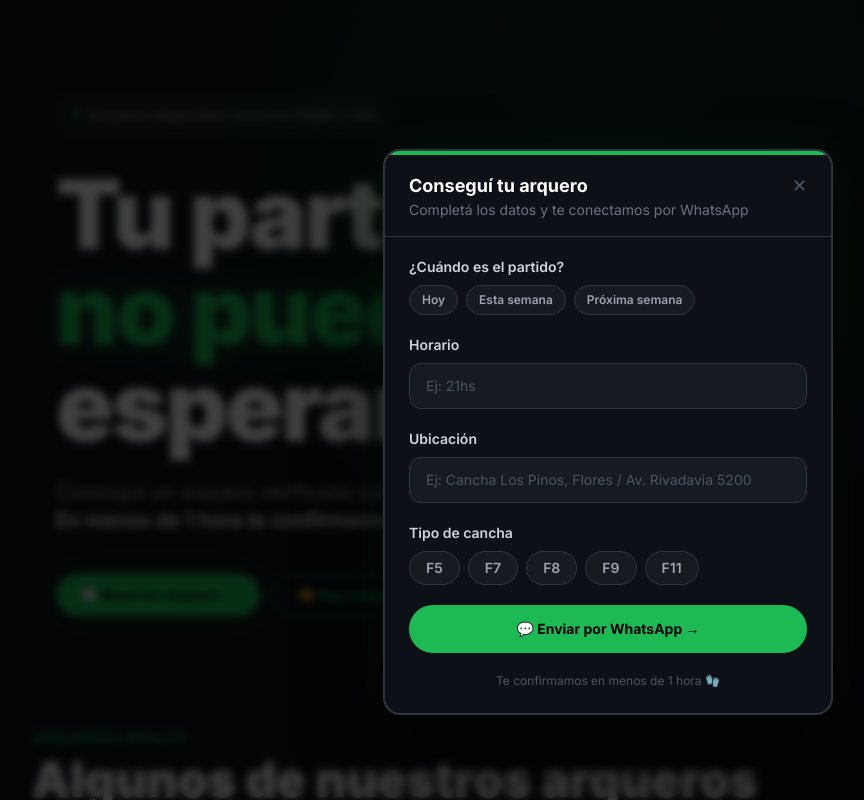
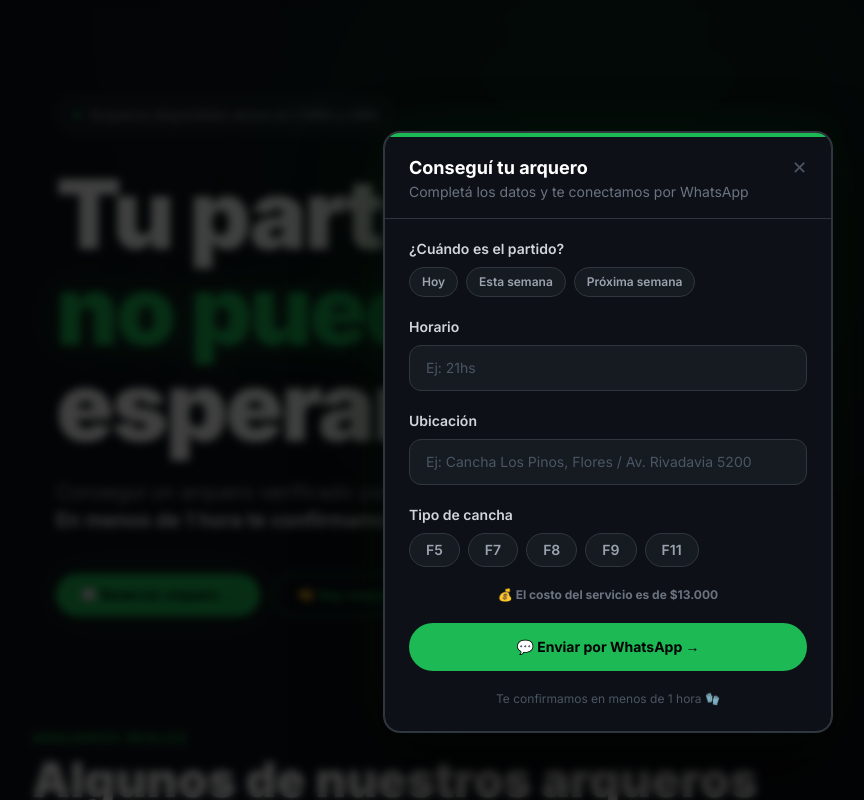
Before and after one commit to miltonmeglia-max/Sitio-web-Alquiler-de-arqueros, a React (Vite) app: page / in a window 1280 px wide. Both pictures are taken after a click on the button "Conseguir arquero". Shown: the top 800 px of the page, without its empty margins (32-896 px from the left). Built offline with nearby package versions, Linux system fonts and the light colour scheme.

Commit message:
agrega precio en formulario

```diff
--- a/src/FormularioModal.jsx
+++ b/src/FormularioModal.jsx
@@ -31,7 +31,6 @@ export default function FormularioModal({ isOpen, onClose }) {
     ? DIAS.map((d, i) => ({ label: d, index: i })).filter(d => d.index >= hoyIndex)
     : DIAS.map((d, i) => ({ label: d, index: i }));
 
-  // Cierra el modal con el botón nativo de Android
   useEffect(() => {
     if (!isOpen) return;
     history.pushState(null, '', window.location.href);
@@ -210,6 +209,10 @@ export default function FormularioModal({ isOpen, onClose }) {
               </div>
             </div>
 
+            <p className="text-center text-xs text-gray-500 font-bold">
+              💰 El costo del servicio es de $13.000
+            </p>
+
             <button
               onClick={handleEnviar}
               className="w-full bg-[#1DB954] hover:bg-[#1aab4d] active:scale-[0.98] text-black font-bold py-3.5 rounded-full transition-all duration-150 text-sm mt-1"
```
